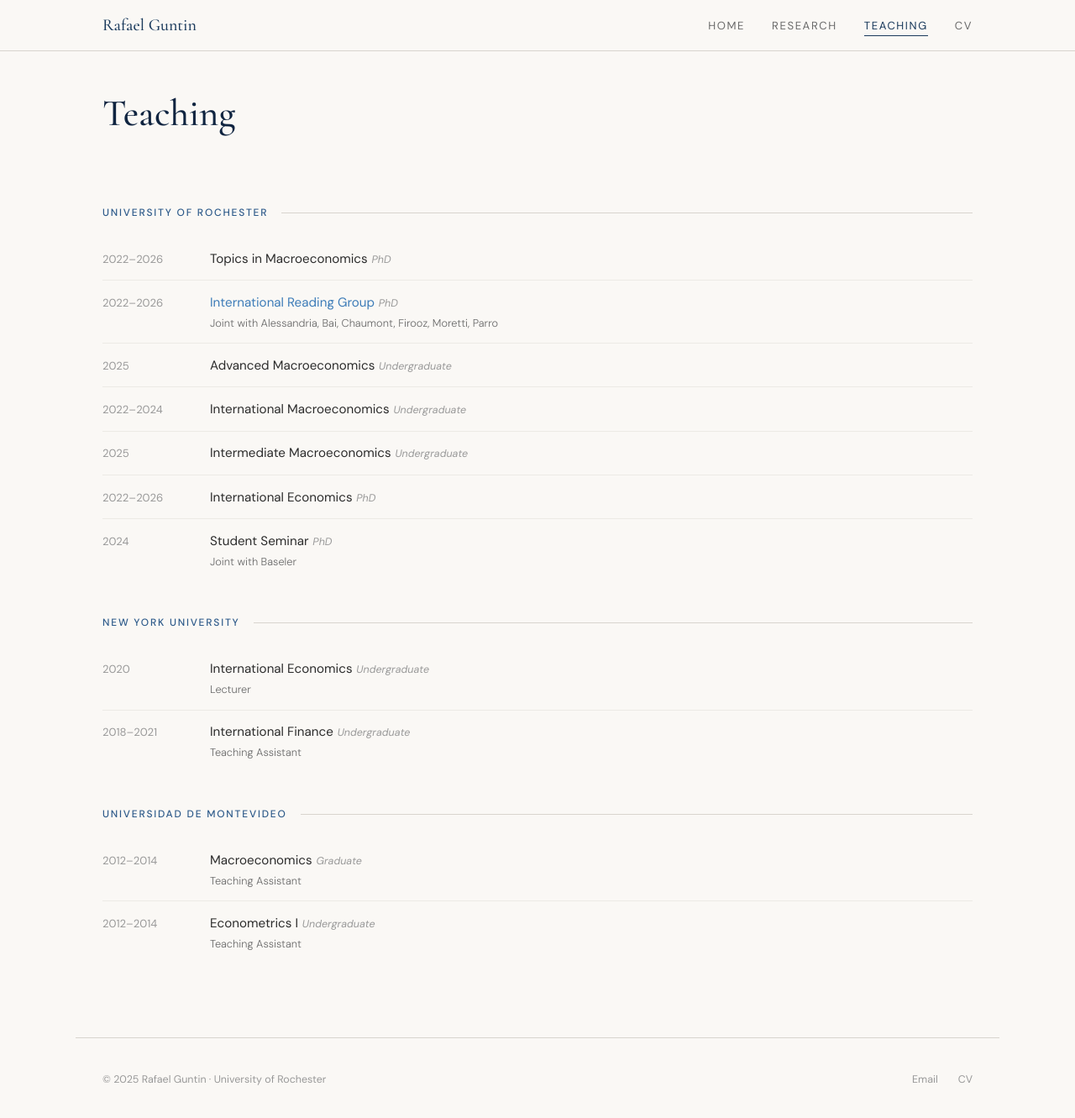
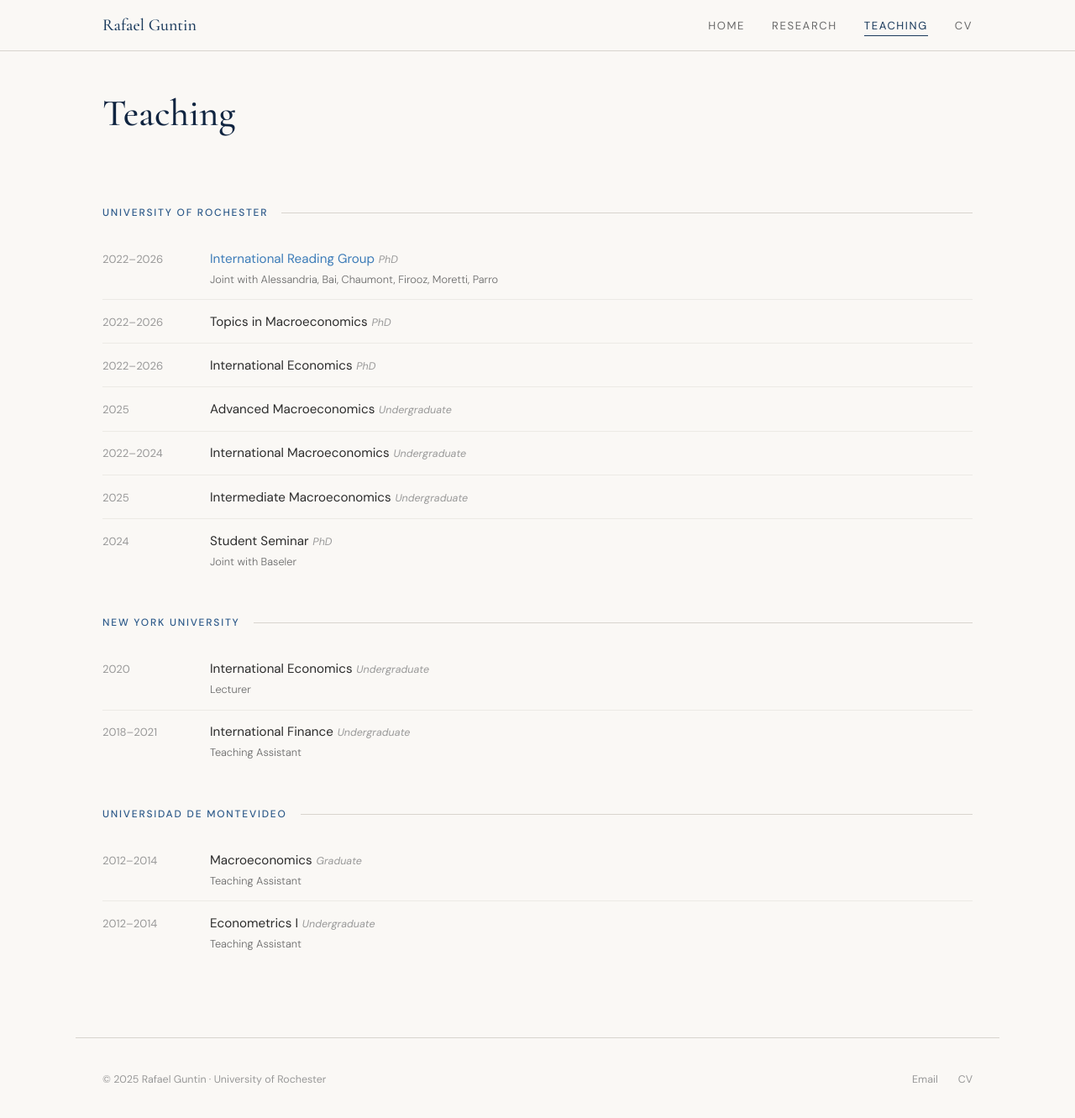
Before and after one commit to rafaguntin/rafaguntin.github.io, a Jekyll site: the page teaching/index.html, which Jekyll copies as it is, in a window 1280 px wide and 1336 px high. Shown: the top 1331 px of the window at 84% size. Built offline with Jekyll 4.4.1, drawn with Linux system fonts in a browser that asks for light colours.

Commit message:
Update course information in index.html
Rearranged course listings and updated course names.

```diff
--- a/teaching/index.html
+++ b/teaching/index.html
@@ -103,6 +103,15 @@
         <div class="institution-line"></div>
       </div>
 
+       <div class="course">
+        <span class="course-years">2022&ndash;2026</span>
+        <div class="course-info">
+          <span class="course-name"><a href="https://sites.google.com/site/georgealessandria2/reading-group/reading-group">International Reading Group</a></span><span class="course-level">PhD</span>
+          <p class="course-note">Joint with Alessandria, Bai, Chaumont, Firooz, Moretti, Parro</p>
+        </div>
+      </div>
+
+
       <div class="course">
         <span class="course-years">2022&ndash;2026</span>
         <div class="course-info">
@@ -110,11 +119,10 @@
         </div>
       </div>
 
-      <div class="course">
+            <div class="course">
         <span class="course-years">2022&ndash;2026</span>
         <div class="course-info">
-          <span class="course-name"><a href="https://sites.google.com/site/georgealessandria2/reading-group/reading-group">International Reading Group</a></span><span class="course-level">PhD</span>
-          <p class="course-note">Joint with Alessandria, Bai, Chaumont, Firooz, Moretti, Parro</p>
+          <span class="course-name">International Economics</span><span class="course-level">PhD</span>
         </div>
       </div>
 
@@ -139,12 +147,6 @@
         </div>
       </div>
 
-      <div class="course">
-        <span class="course-years">2022&ndash;2026</span>
-        <div class="course-info">
-          <span class="course-name">International Economics</span><span class="course-level">PhD</span>
-        </div>
-      </div>
 
       <div class="course">
         <span class="course-years">2024</span>
```
